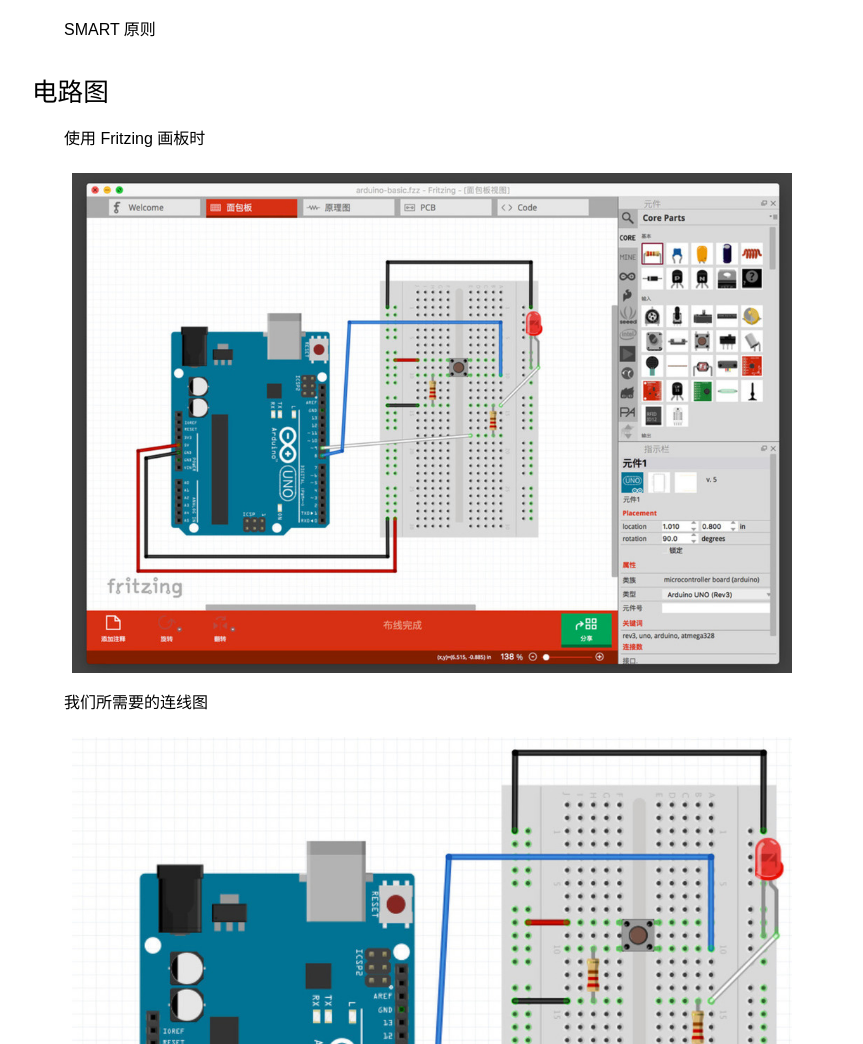
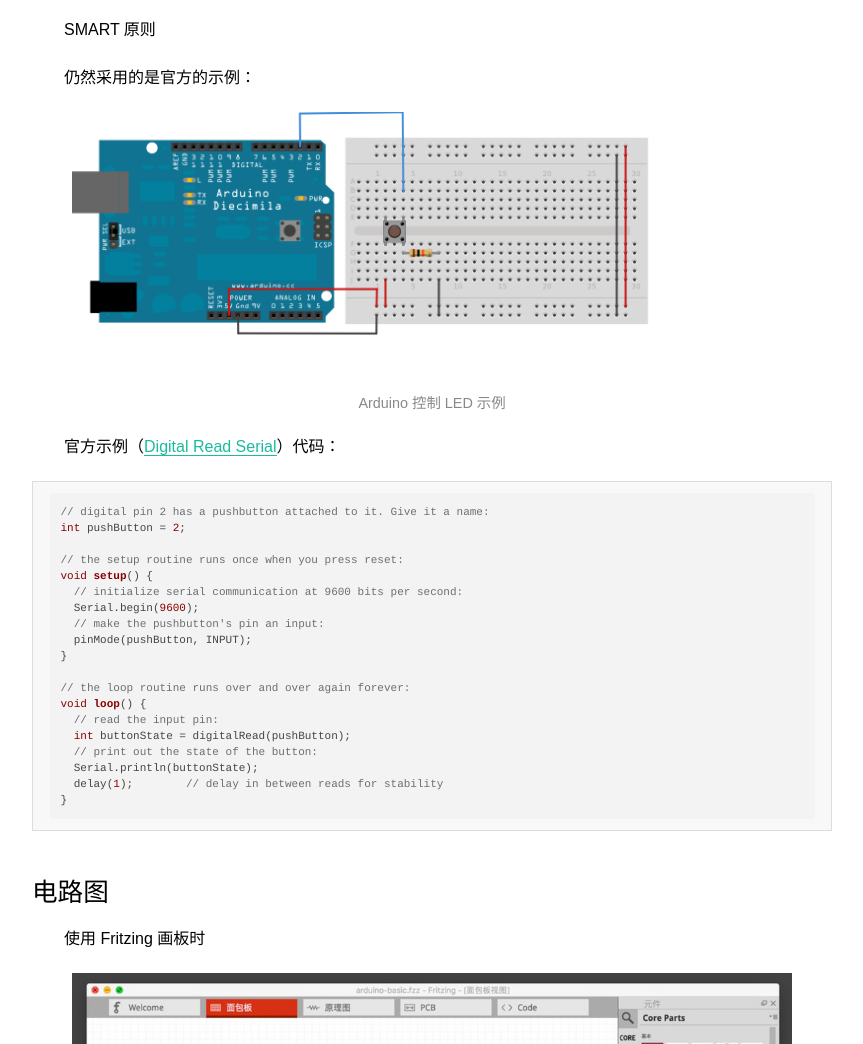
Before and after one commit to phodal/make, a plain HTML site: page index.html in a window 1280 px wide. Shown: the part 10931-11975 px from the top of the page, without its empty margins (234-1097 px from the left). Drawn offline with nearby package versions, Linux system fonts and the light colour scheme.

Commit message:
[ARDUINO] 1-1: finish code part

```diff
--- a/index.html
+++ b/index.html
@@ -314,6 +314,30 @@ code > span.in { color: #60a0b0; font-weight: bold; font-style: italic; } /* Inf
 <h2 id="输入控制输出">输入控制输出</h2>
 <p>GOAL</p>
 <p>SMART 原则</p>
+<p>仍然采用的是官方的示例：</p>
+<figure>
+<img src="./images/arduino/fritzing-button.png" alt="Arduino 控制 LED 示例" /><figcaption>Arduino 控制 LED 示例</figcaption>
+</figure>
+<p>官方示例（<a href="https://www.arduino.cc/en/Tutorial/DigitalReadSerial">Digital Read Serial</a>）代码：</p>
+<div class="sourceCode"><pre class="sourceCode c"><code class="sourceCode c"><span class="co">// digital pin 2 has a pushbutton attached to it. Give it a name:</span>
+<span class="dt">int</span> pushButton = <span class="dv">2</span>;
+
+<span class="co">// the setup routine runs once when you press reset:</span>
+<span class="dt">void</span> setup() {
+  <span class="co">// initialize serial communication at 9600 bits per second:</span>
+  Serial.begin(<span class="dv">9600</span>);
+  <span class="co">// make the pushbutton&#39;s pin an input:</span>
+  pinMode(pushButton, INPUT);
+}
+
+<span class="co">// the loop routine runs over and over again forever:</span>
+<span class="dt">void</span> loop() {
+  <span class="co">// read the input pin:</span>
+  <span class="dt">int</span> buttonState = digitalRead(pushButton);
+  <span class="co">// print out the state of the button:</span>
+  Serial.println(buttonState);
+  delay(<span class="dv">1</span>);        <span class="co">// delay in between reads for stability</span>
+}</code></pre></div>
 <h3 id="电路图">电路图</h3>
 <p>使用 Fritzing 画板时</p>
 <figure>
```
Also changed, not shown: images/arduino/fritzing-button.png (added), 2 other files.
